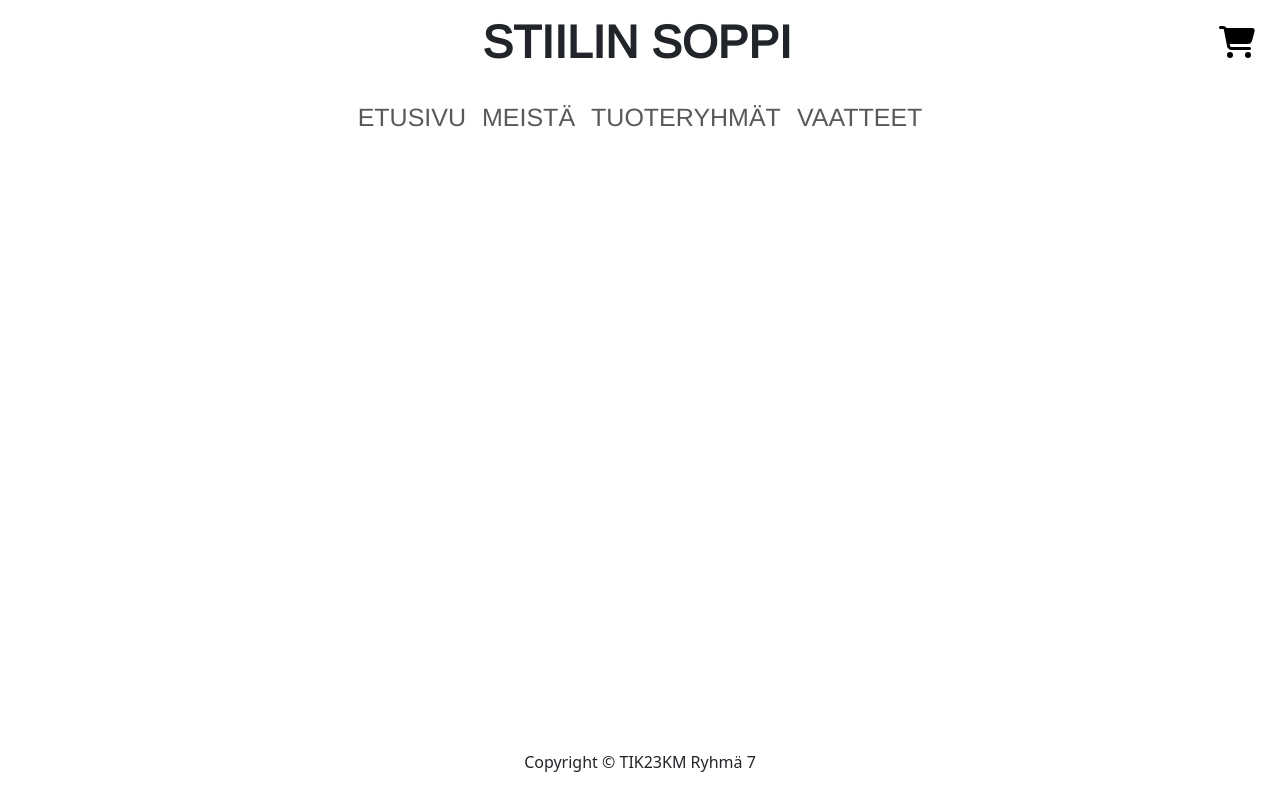
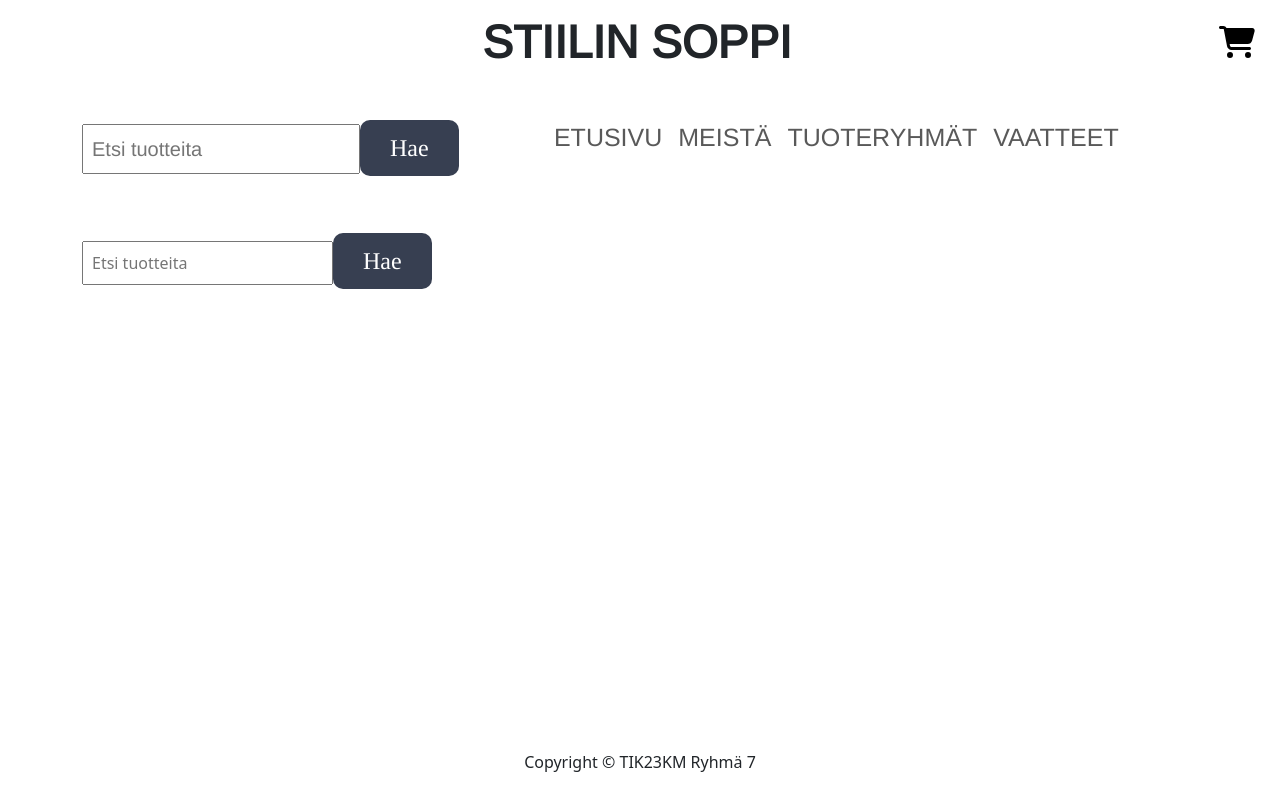
Before and after one commit to Verkkokauppa-SG7/verkkokauppa, a React (Create React App) app: page /haku in a window 1280 px wide. Built offline with nearby package versions, Linux system fonts and the light colour scheme.

Commit message:
SearchBar

```diff
--- a/package.json
+++ b/package.json
@@ -21,8 +21,8 @@
     "react": "^18.2.0",
     "react-bootstrap": "^2.9.1",
     "react-dom": "^18.2.0",
-    "react-router-dom": "^6.18.0",
-    "react-scripts": "5.0.1",
+    "react-router-dom": "^6.20.0",
+    "react-scripts": "^5.0.1",
     "web-vitals": "^2.1.4"
   },
   "scripts": {
--- a/src/App.js
+++ b/src/App.js
@@ -8,6 +8,8 @@ import PresetCategories from './pages/PresetCategories';
 import Categoriesbyname from './components/Categoriesbyname.js';
 import FrontPage from './pages/FrontPage';
 import ShoppingCart from './components/ShoppingCart.js';
+import SearchBar from './components/SearchBar.js';
+
 
 function App() {
 
@@ -23,6 +25,8 @@ function App() {
             <Route path="/tuotteet/:category_type" element={<ProductList />} />
             <Route path="vaatteet/:category_type" element={<Categoriesbyname />} />
             <Route path='/ostoskori' element={<ShoppingCart />} />
+            <Route path="/haku" element={<SearchBar />} />
+            <Route path="/hakutulokset/:query" element={<ProductList />} />
           </Routes>
       </div>
       <Footer />
--- a/src/components/Navbar.js
+++ b/src/components/Navbar.js
@@ -2,11 +2,18 @@ import React from 'react'
 import { Link } from "react-router-dom"
 import './Navbar.css'
 import { Navbar, Container, Nav, NavDropdown } from 'react-bootstrap';
+import SearchBar from './SearchBar.js';
+
 
 export default function Menu() {
     return (
         <Navbar collapseOnSelect expand="lg" className="bg-white">
             <Container>
+
+                <Navbar.Brand>
+                    <SearchBar />
+                </Navbar.Brand>
+
                 <Navbar.Toggle aria-controls="responsive-navbar-nav" />
                 <Navbar.Collapse id="responsive-navbar-nav">
                     <Nav className="mx-auto">
--- a/src/components/ProductList.js
+++ b/src/components/ProductList.js
@@ -1,34 +1,74 @@
 // ProductList.js returns products by category
 import React, { useState, useEffect } from 'react';
 import { useParams } from 'react-router-dom';
+import { FontAwesomeIcon } from '@fortawesome/react-fontawesome';
+import { faSpinner } from '@fortawesome/free-solid-svg-icons';
 import './ProductList.css'
 
 const ProductList = () => {
-  const {category_type} = useParams();
+  const {category_type, query} = useParams();
+
   console.log('Received category_type:', category_type);
+  console.log('Received query:', query);
 
   const [products, setProducts] = useState([]);
+  const [loading, setLoading] = useState(true);
+
 
   useEffect(() => {
     console.log('Route transitioned to:', category_type);
     const fetchProducts = async () => {
       try {
-        // Fetch products by category
-        const response = await fetch(`http://localhost:3001/products?category_type=${category_type}`)
+
+        let apiUrl;
+        if (category_type) {
+          // Fetch products by category
+          apiUrl = `http://localhost:3001/products?category_type=${category_type}`;
+        } else if (query) {
+          // Fetch products by query
+          apiUrl = `http://localhost:3001/products?query=${query}`;
+        } else {
+          // Fetch all products if neither category nor query is specified
+          apiUrl = 'http://localhost:3001/products';
+        }
+
+        console.log(apiUrl)
+
+        const response = await fetch(apiUrl)
         const jsonData = await response.json();
         setProducts(jsonData);
-        console.log(jsonData);
+        setLoading(false);
+        console.log('jsonData:', jsonData);
       } catch (error) {
         console.error('Error fetching products:', error);
+        setLoading(false);
       }
     };
 
     fetchProducts();
-  }, [category_type]);
+  }, [category_type, query]);
+
+    if (loading) {
+    // Latausindikaattori näytetään, kun hakutuloksia haetaan
+    return (
+      <div className="loading-spinner">
+        <FontAwesomeIcon icon={faSpinner} spin />
+        <span>Loading...</span>
+      </div>
+    );
+  }
 
     // Check if products are available before rendering
     if (!products || products.length === 0) {
-      return <div>No products available for {category_type}</div>;
+      return (
+        <div>
+          {query ? (
+            <div>Ei tuotteita saatavilla haulle: {query}</div>
+          ) : (
+            <div>Ei tuotteita saatavilla valitussa tuoteryhmässä: {category_type}</div>
+          )}
+        </div>
+      );
     }
 
   return (
--- /dev/null
+++ b/src/components/SearchBar.css
@@ -0,0 +1,14 @@
+/* SearchBar.css */
+div {
+    margin-bottom: 20px;
+  }
+
+  input {
+    padding: 8px;
+    margin-right: 8px;
+  }
+
+  button {
+    padding: 8px;
+    cursor: pointer;
+  }
--- /dev/null
+++ b/src/components/SearchBar.js
@@ -0,0 +1,27 @@
+import React, { useState } from 'react';
+import { useNavigate } from 'react-router-dom';
+import './SearchBar.css'
+
+const SearchBar = () => {
+  const [query, setQuery] = useState('');
+  const navigate = useNavigate();
+
+  const handleSearch = () => {
+  const path = query ? `/hakutulokset/${query}` : '/tuoteryhmät';
+  navigate(path);
+  };
+
+  return (
+    <div>
+      <input
+        type="text"
+        placeholder="Etsi tuotteita"
+        value={query}
+        onChange={(e) => setQuery(e.target.value)}
+      />
+      <button onClick={handleSearch}>Hae</button>
+    </div>
+  );
+};
+
+export default SearchBar;
```
Also changed, not shown: 2 other files (tests, documents, lock files or other folders).
